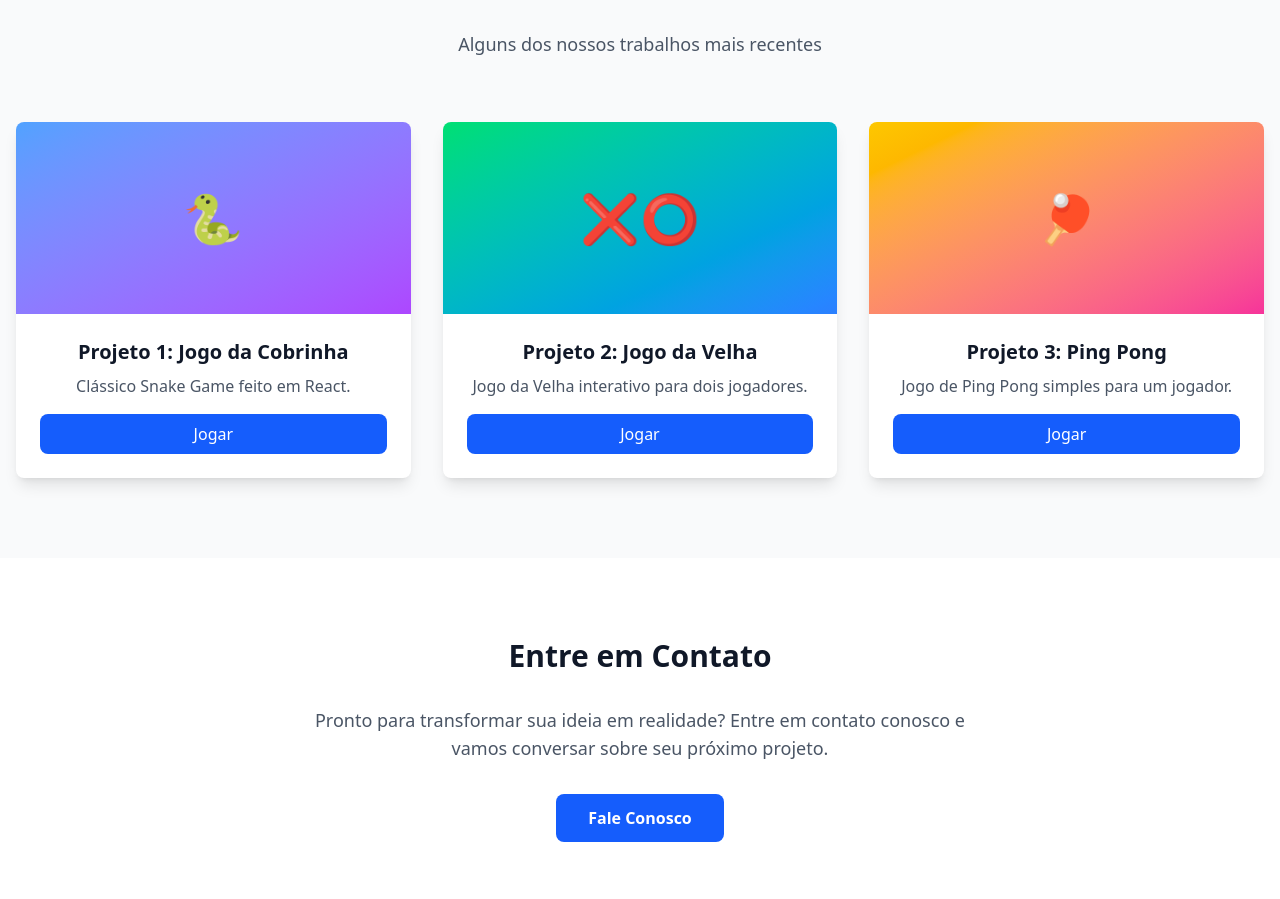
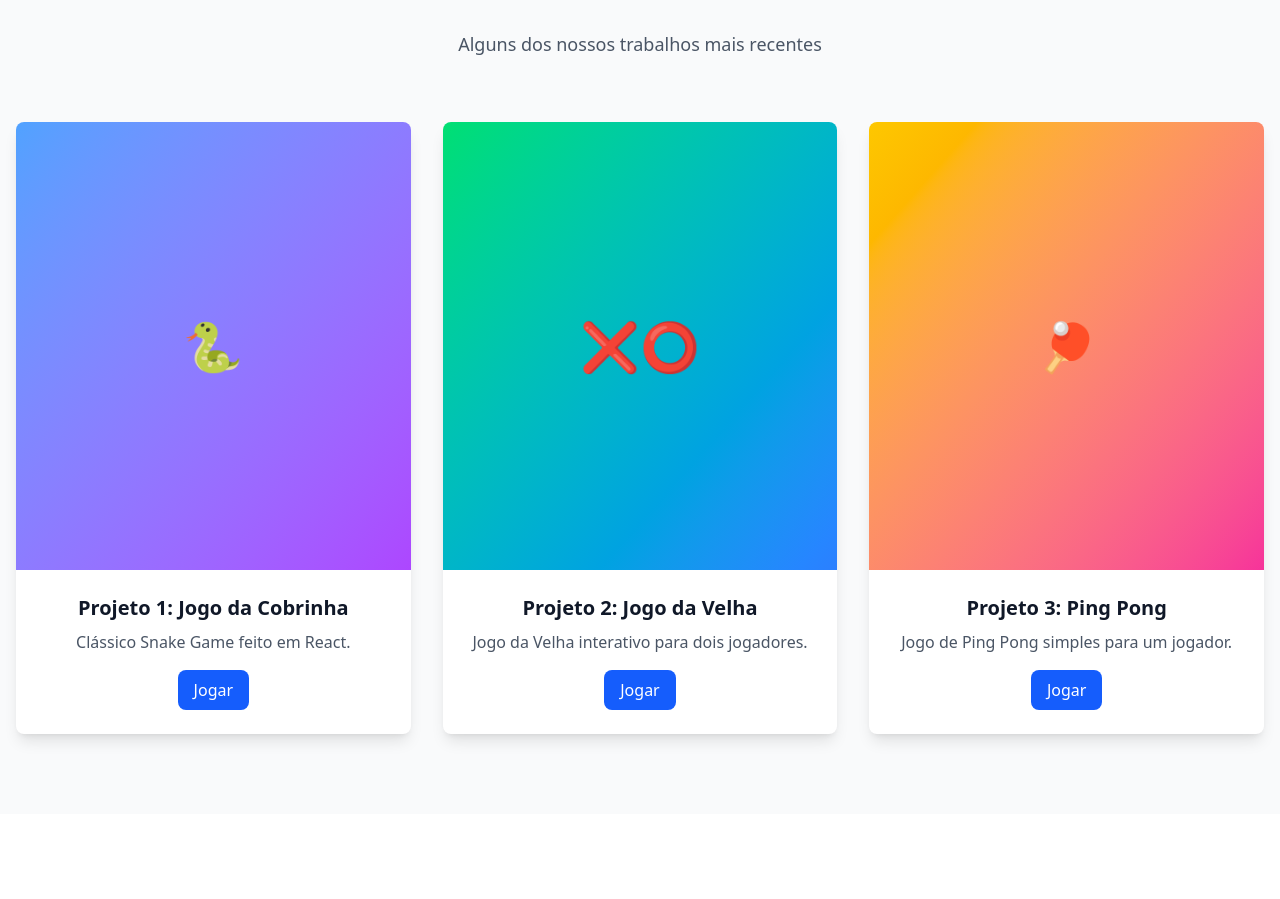
Before and after one commit to luispavila/portf-lioGrupo1, a React (Vite) app in the folder portfolioGrupo1/: page / in a window 1280 px wide. Shown: the part 1874-2773 px from the top of the page. Built offline with nearby package versions, Linux system fonts and the light colour scheme.

Commit message:
feat: put games on home

```diff
--- a/portfolioGrupo1/src/pages/Home.tsx
+++ b/portfolioGrupo1/src/pages/Home.tsx
@@ -1,3 +1,5 @@
+
+import { useState } from "react";
 import { Navbar } from "@/components/Navbar";
 import { HeroSection } from "@/components/HeroSection";
 import { ThemeToggle } from "@/components/ThemeToggle";
@@ -17,18 +19,25 @@ import c__Logo from "@/assets/c--.svg";
 import githubLogo from "@/assets/github.svg";
 import unrealLogo from "@/assets/unreal.svg";
 
+import SnakeGame from "@/pages/SnakeGame";
+import TicTacToe from "@/pages/TicTacToe";
+import PingPong from "@/pages/PingPong";
+
+
+
 const Home = () => {
+  const [snakeActive, setSnakeActive] = useState(false);
+  const [tictactoeActive, setTicTacToeActive] = useState(false);
+  const [pingpongActive, setPingPongActive] = useState(false);
+
   return (
     <div className="min-h-screen bg-white dark:bg-gray-900 transition-colors duration-300">
       {/* Navbar fixo */}
       <Navbar />
-
       {/* Theme Toggle */}
       <ThemeToggle />
-
       {/* Hero Section */}
       <HeroSection />
-
       {/* Seções adicionais do portfolio */}
       <section id="about" className="py-20 bg-gray-50 dark:bg-gray-800">
         <div className="container mx-auto px-4">
@@ -81,29 +90,67 @@ const Home = () => {
             </p>
           </div>
           <div className="grid grid-cols-1 md:grid-cols-2 lg:grid-cols-3 gap-8">
-            {/* Botões dos projetos levam para as páginas dos jogos retro */}
-            <div className="bg-white dark:bg-gray-900 rounded-lg shadow-lg overflow-hidden hover:shadow-xl transition-shadow duration-300">
-              <div className="h-48 bg-gradient-to-br from-blue-400 to-purple-500 flex items-center justify-center text-5xl text-white">🐍</div>
-              <div className="p-6">
-                <h3 className="text-xl font-semibold text-gray-900 dark:text-white mb-2">Projeto 1: Jogo da Cobrinha</h3>
-                <p className="text-gray-600 dark:text-gray-300 mb-4">Clássico Snake Game feito em React.</p>
-                <a href="/snake" className="bg-blue-600 hover:bg-blue-700 text-white px-4 py-2 rounded-lg transition-colors block text-center">Jogar</a>
+            {/* Card SnakeGame */}
+            <div className="bg-white dark:bg-gray-900 rounded-lg shadow-lg overflow-hidden hover:shadow-xl transition-shadow duration-300 flex flex-col">
+              <div className="w-full flex items-center justify-center" style={{ minHeight: '28rem', height: '28rem' }}>
+                {!snakeActive ? (
+                  <div className="w-full h-full bg-gradient-to-br from-blue-400 to-purple-500 flex items-center justify-center text-5xl text-white">🐍</div>
+                ) : (
+                  <div className="w-full h-full flex items-center justify-center">
+                    <SnakeGame />
+                  </div>
+                )}
+              </div>
+              <div className="p-6 flex flex-col items-center">
+                <h3 className="text-xl font-semibold text-gray-900 dark:text-white mb-2 text-center">Projeto 1: Jogo da Cobrinha</h3>
+                <p className="text-gray-600 dark:text-gray-300 mb-4 text-center">Clássico Snake Game feito em React.</p>
+                {!snakeActive ? (
+                  <button onClick={() => setSnakeActive(true)} className="bg-blue-600 hover:bg-blue-700 text-white px-4 py-2 rounded-lg transition-colors block text-center">Jogar</button>
+                ) : (
+                  <button onClick={() => setSnakeActive(false)} className="bg-red-600 hover:bg-red-700 text-white px-4 py-2 rounded-lg transition-colors block text-center">Fechar</button>
+                )}
               </div>
             </div>
-            <div className="bg-white dark:bg-gray-900 rounded-lg shadow-lg overflow-hidden hover:shadow-xl transition-shadow duration-300">
-              <div className="h-48 bg-gradient-to-br from-green-400 to-blue-500 flex items-center justify-center text-5xl text-white">❌⭕</div>
-              <div className="p-6">
-                <h3 className="text-xl font-semibold text-gray-900 dark:text-white mb-2">Projeto 2: Jogo da Velha</h3>
-                <p className="text-gray-600 dark:text-gray-300 mb-4">Jogo da Velha interativo para dois jogadores.</p>
-                <a href="/tictactoe" className="bg-blue-600 hover:bg-blue-700 text-white px-4 py-2 rounded-lg transition-colors block text-center">Jogar</a>
+            {/* Card TicTacToe */}
+            <div className="bg-white dark:bg-gray-900 rounded-lg shadow-lg overflow-hidden hover:shadow-xl transition-shadow duration-300 flex flex-col">
+              <div className="w-full flex items-center justify-center" style={{ minHeight: '28rem', height: '28rem' }}>
+                {!tictactoeActive ? (
+                  <div className="w-full h-full bg-gradient-to-br from-green-400 to-blue-500 flex items-center justify-center text-5xl text-white">❌⭕</div>
+                ) : (
+                  <div className="w-full h-full flex items-center justify-center">
+                    <TicTacToe />
+                  </div>
+                )}
+              </div>
+              <div className="p-6 flex flex-col items-center">
+                <h3 className="text-xl font-semibold text-gray-900 dark:text-white mb-2 text-center">Projeto 2: Jogo da Velha</h3>
+                <p className="text-gray-600 dark:text-gray-300 mb-4 text-center">Jogo da Velha interativo para dois jogadores.</p>
+                {!tictactoeActive ? (
+                  <button onClick={() => setTicTacToeActive(true)} className="bg-blue-600 hover:bg-blue-700 text-white px-4 py-2 rounded-lg transition-colors block text-center">Jogar</button>
+                ) : (
+                  <button onClick={() => setTicTacToeActive(false)} className="bg-red-600 hover:bg-red-700 text-white px-4 py-2 rounded-lg transition-colors block text-center">Fechar</button>
+                )}
               </div>
             </div>
-            <div className="bg-white dark:bg-gray-900 rounded-lg shadow-lg overflow-hidden hover:shadow-xl transition-shadow duration-300">
-              <div className="h-48 bg-gradient-to-br from-yellow-400 to-pink-500 flex items-center justify-center text-5xl text-white">🏓</div>
-              <div className="p-6">
-                <h3 className="text-xl font-semibold text-gray-900 dark:text-white mb-2">Projeto 3: Ping Pong</h3>
-                <p className="text-gray-600 dark:text-gray-300 mb-4">Jogo de Ping Pong simples para um jogador.</p>
-                <a href="/pingpong" className="bg-blue-600 hover:bg-blue-700 text-white px-4 py-2 rounded-lg transition-colors block text-center">Jogar</a>
+            {/* Card PingPong */}
+            <div className="bg-white dark:bg-gray-900 rounded-lg shadow-lg overflow-hidden hover:shadow-xl transition-shadow duration-300 flex flex-col">
+              <div className="w-full flex items-center justify-center" style={{ minHeight: '28rem', height: '28rem' }}>
+                {!pingpongActive ? (
+                  <div className="w-full h-full bg-gradient-to-br from-yellow-400 to-pink-500 flex items-center justify-center text-5xl text-white">🏓</div>
+                ) : (
+                  <div className="w-full h-full flex items-center justify-center">
+                    <PingPong />
+                  </div>
+                )}
+              </div>
+              <div className="p-6 flex flex-col items-center">
+                <h3 className="text-xl font-semibold text-gray-900 dark:text-white mb-2 text-center">Projeto 3: Ping Pong</h3>
+                <p className="text-gray-600 dark:text-gray-300 mb-4 text-center">Jogo de Ping Pong simples para um jogador.</p>
+                {!pingpongActive ? (
+                  <button onClick={() => setPingPongActive(true)} className="bg-blue-600 hover:bg-blue-700 text-white px-4 py-2 rounded-lg transition-colors block text-center">Jogar</button>
+                ) : (
+                  <button onClick={() => setPingPongActive(false)} className="bg-red-600 hover:bg-red-700 text-white px-4 py-2 rounded-lg transition-colors block text-center">Fechar</button>
+                )}
               </div>
             </div>
           </div>
--- a/portfolioGrupo1/src/pages/PingPong.tsx
+++ b/portfolioGrupo1/src/pages/PingPong.tsx
@@ -16,10 +16,13 @@ export default function PingPong() {
 
   useEffect(() => {
     const handleKey = (e) => {
+      if (['ArrowUp', 'ArrowDown'].includes(e.key)) {
+        e.preventDefault();
+      }
       if (e.key === 'ArrowUp') setPaddleY((y) => Math.max(0, y - 20));
       if (e.key === 'ArrowDown') setPaddleY((y) => Math.min(height - paddleHeight, y + 20));
     };
-    window.addEventListener('keydown', handleKey);
+    window.addEventListener('keydown', handleKey, { passive: false });
     return () => window.removeEventListener('keydown', handleKey);
   }, []);
 
--- a/portfolioGrupo1/src/pages/SnakeGame.tsx
+++ b/portfolioGrupo1/src/pages/SnakeGame.tsx
@@ -1,6 +1,6 @@
 import React, { useRef, useEffect, useState } from 'react';
 
-const gridSize = 20;
+const gridSize = 15;
 const tileSize = 20;
 const initialSnake = [{ x: 8, y: 8 }];
 const initialDirection = { x: 1, y: 0 };
@@ -26,12 +26,15 @@ export default function SnakeGame() {
 
   useEffect(() => {
     const handleKey = (e) => {
+      if (['ArrowUp', 'ArrowDown'].includes(e.key)) {
+        e.preventDefault();
+      }
       if (e.key === 'ArrowUp' && direction.y !== 1) setDirection({ x: 0, y: -1 });
       if (e.key === 'ArrowDown' && direction.y !== -1) setDirection({ x: 0, y: 1 });
       if (e.key === 'ArrowLeft' && direction.x !== 1) setDirection({ x: -1, y: 0 });
       if (e.key === 'ArrowRight' && direction.x !== -1) setDirection({ x: 1, y: 0 });
     };
-    window.addEventListener('keydown', handleKey);
+    window.addEventListener('keydown', handleKey, { passive: false });
     return () => window.removeEventListener('keydown', handleKey);
   }, [direction]);
 
```
